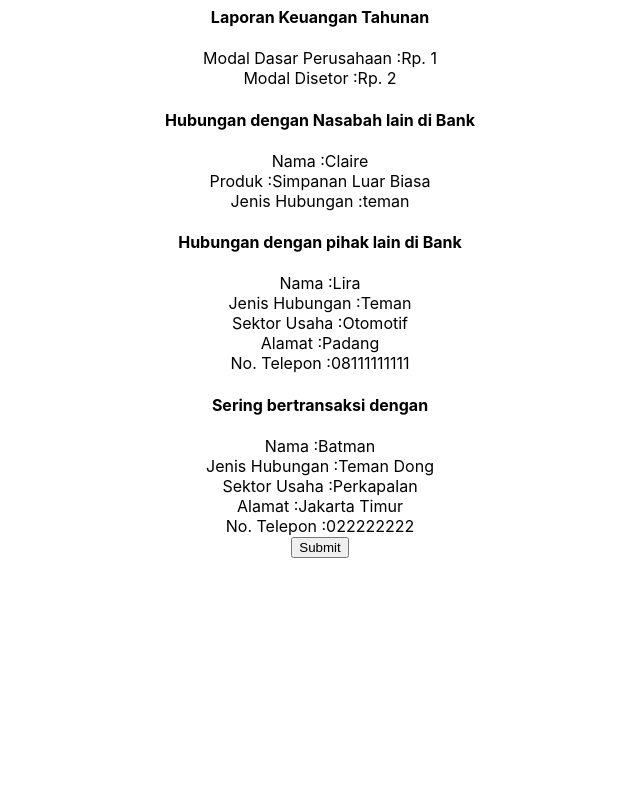
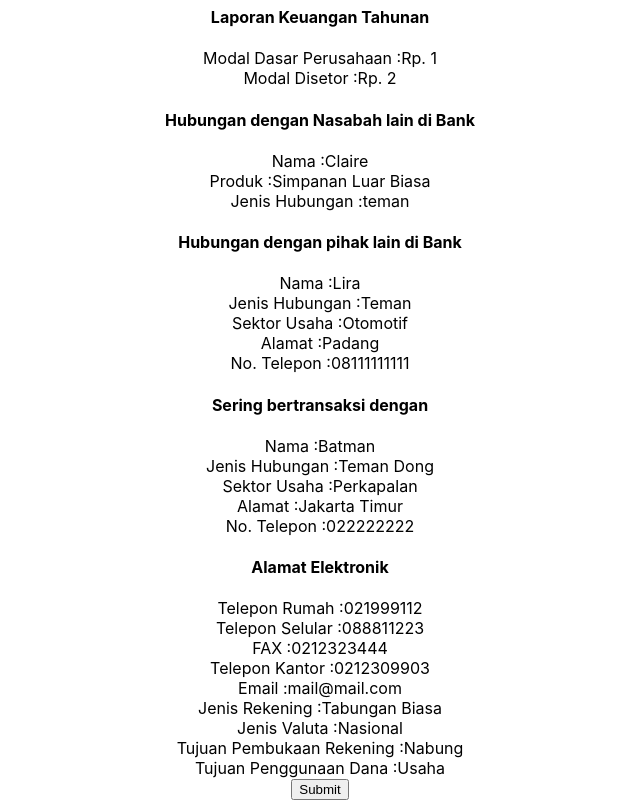
Before and after one commit to DeppaTori/current-account, a React (Create React App) app: page /confirmation in a window 1280 px wide. Shown: the part 1573-2373 px from the top of the page, without its empty margins (320-960 px from the left). Before the commit the page ends 2131 px from the top, so only its background shows below. Built offline with nearby package versions, Linux system fonts and the light colour scheme.

Commit message:
add alamat elektronik in confirmation page

```diff
--- a/src/constants.js
+++ b/src/constants.js
@@ -112,6 +112,17 @@ export const confirmationData = {
     Alamat: "Jakarta Timur",
     NoTelepon: "022222222",
   },
+  alamatElektronik: {
+    TeleponRumah: "021999112",
+    TeleponSelular: "088811223",
+    FAX: "0212323444",
+    TeleponKantor: "0212309903",
+    Email: "mail@mail.com",
+    JenisRekening: "Tabungan Biasa",
+    JenisValuta: "Nasional",
+    TujuanPembukaanRekening: "Nabung",
+    TujuanPenggunaanDana: "Usaha",
+  },
 };
 
 export const confirmationLabels = {
@@ -154,4 +165,15 @@ export const confirmationLabels = {
     "Alamat",
     "No. Telepon",
   ],
+  alamatElektronik: [
+    "Telepon Rumah",
+    "Telepon Selular",
+    "FAX",
+    "Telepon Kantor",
+    "Email",
+    "Jenis Rekening",
+    "Jenis Valuta",
+    "Tujuan Pembukaan Rekening",
+    "Tujuan Penggunaan Dana",
+  ],
 };
--- a/src/pages/Confirmation.js
+++ b/src/pages/Confirmation.js
@@ -18,6 +18,7 @@ export const Confirmation = () => {
     hubunganDgnNasabahLain,
     hubunganDgnPihakLain,
     seringBertransaksiDengan,
+    alamatElektronik,
   } = confirmationLabels;
   const pendapatanPerBulanLabelValues = generateLabelValues(
     pendapatanRataPerBulan,
@@ -50,6 +51,11 @@ export const Confirmation = () => {
   const seringBertransaksiDenganLabelValues = generateLabelValues(
     seringBertransaksiDengan,
     confirmationData.seringBertransaksiDengan
+  );
+
+  const alamatElektronikLabelValues = generateLabelValues(
+    alamatElektronik,
+    confirmationData.alamatElektronik
   );
 
   return (
@@ -90,6 +96,11 @@ export const Confirmation = () => {
         fields={seringBertransaksiDenganLabelValues}
         prefixId="SBDID_"
       />
+      <GenericFields
+        title="Alamat Elektronik"
+        fields={alamatElektronikLabelValues}
+        prefixId="AEID_"
+      />
       <button>Submit</button>
     </>
   );
```
Also changed, not shown: 1 other file (tests, documents, lock files or other folders).
